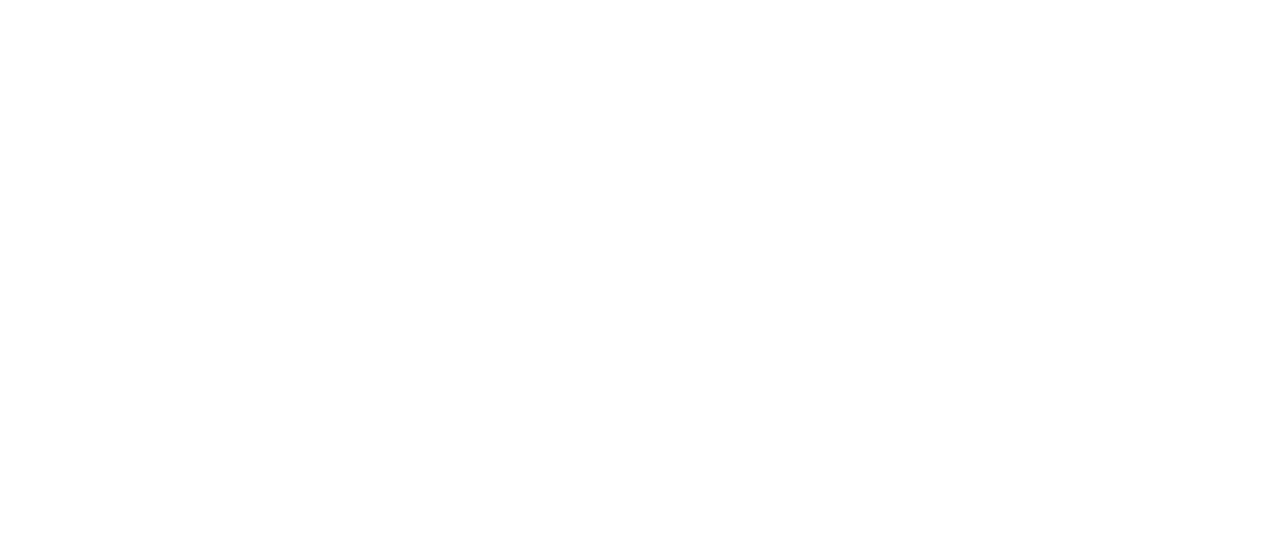
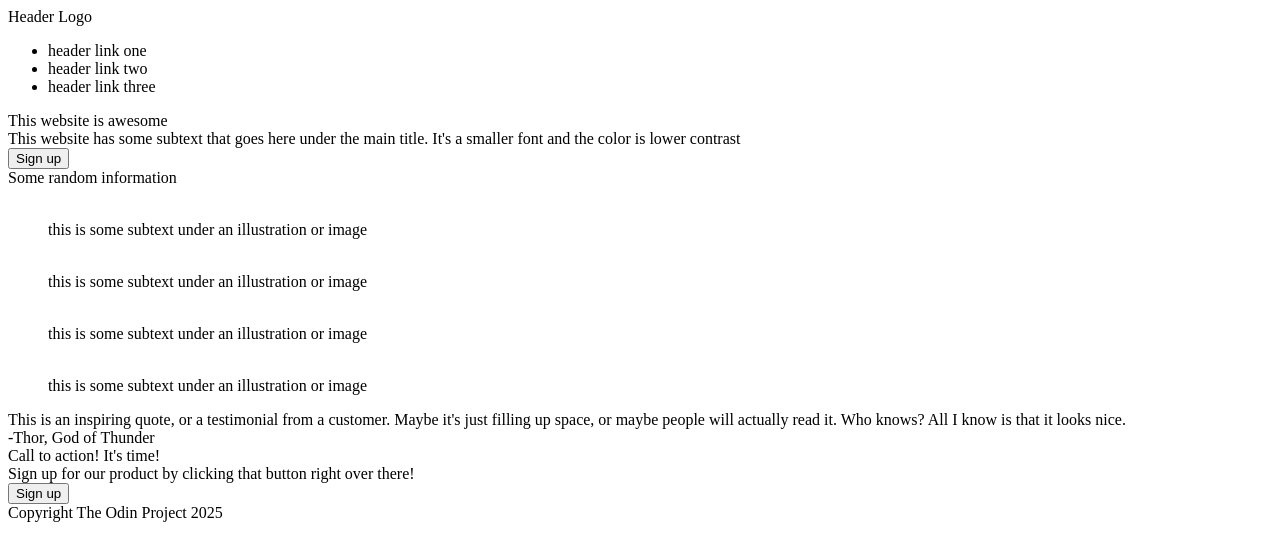
Before and after one commit to Jack0428-dream/first-website, a plain HTML site: page index.html in a window 1280 px wide. Drawn offline with Linux system fonts and the light colour scheme.

Commit message:
add all items

```diff
--- a/index.html
+++ b/index.html
@@ -7,6 +7,39 @@
     <link rel="stylesheet" href="style.css">
 </head>
 <body>
-
+    <div>Header Logo</div>
+    <ul>
+        <li>header link one</li>
+        <li>header link two</li>
+        <li>header link three</li>
+    </ul>
+    <div>This website is awesome</div>
+    <div>This website has some subtext that goes here under the main title. It's a smaller font and the color is lower contrast</div>
+    <button>Sign up</button>
+    <img src="" alt="" width="500" height=""></img>
+    <div>Some random information</div>
+    <figure>
+        <img src="" alt="" width="300" height="">
+        <figcaption>this is some subtext under an illustration or image</figcaption>
+    </figure>
+    <figure>
+        <img src="" alt="" width="300" height="">
+        <figcaption>this is some subtext under an illustration or image</figcaption>
+    </figure>
+    <figure>
+        <img src="" alt="" width="300" height="">
+        <figcaption>this is some subtext under an illustration or image</figcaption>
+    </figure>
+    <figure>
+        <img src="" alt="" width="300" height="">
+        <figcaption>this is some subtext under an illustration or image</figcaption>
+    </figure>
+    <div>This is an inspiring quote, or a testimonial from a customer. Maybe it's just filling up space, or maybe people will actually read it. Who knows? All I know is that it looks nice.</div>
+    <div>-Thor, God of Thunder</div>
+    <div>Call to action! It's time!
+        <div>Sign up for our product by clicking that button right over there!</div>
+        <button>Sign up</button>
+    </div>
+    <div>Copyright The Odin Project 2025</div>
 </body>
 </html>
```
